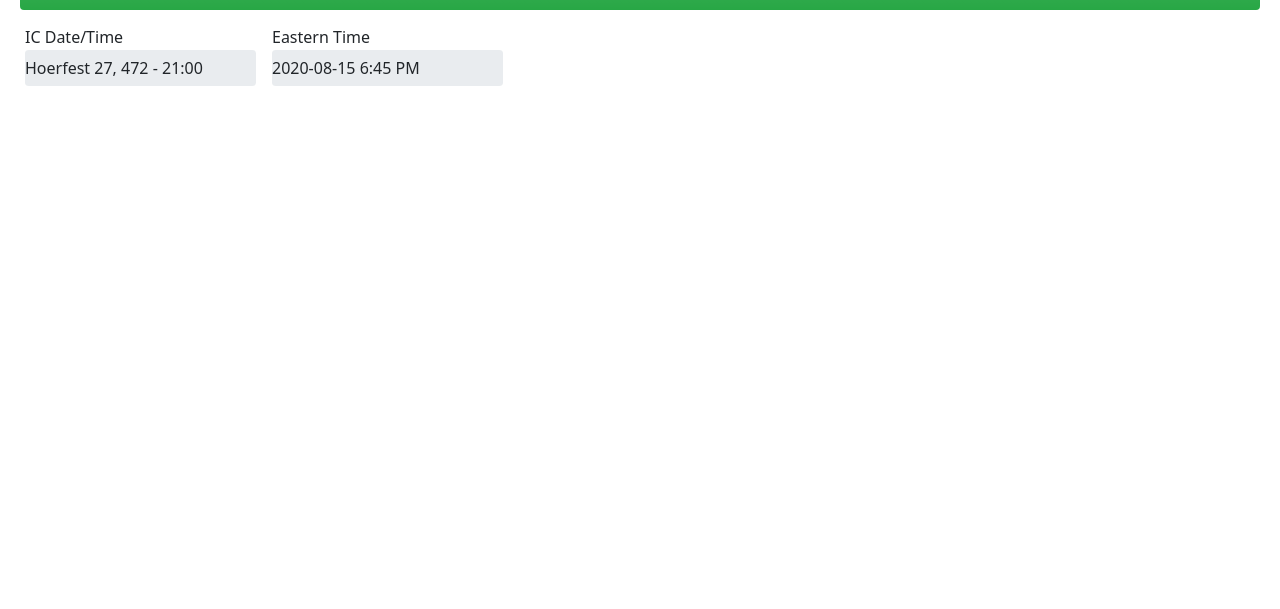
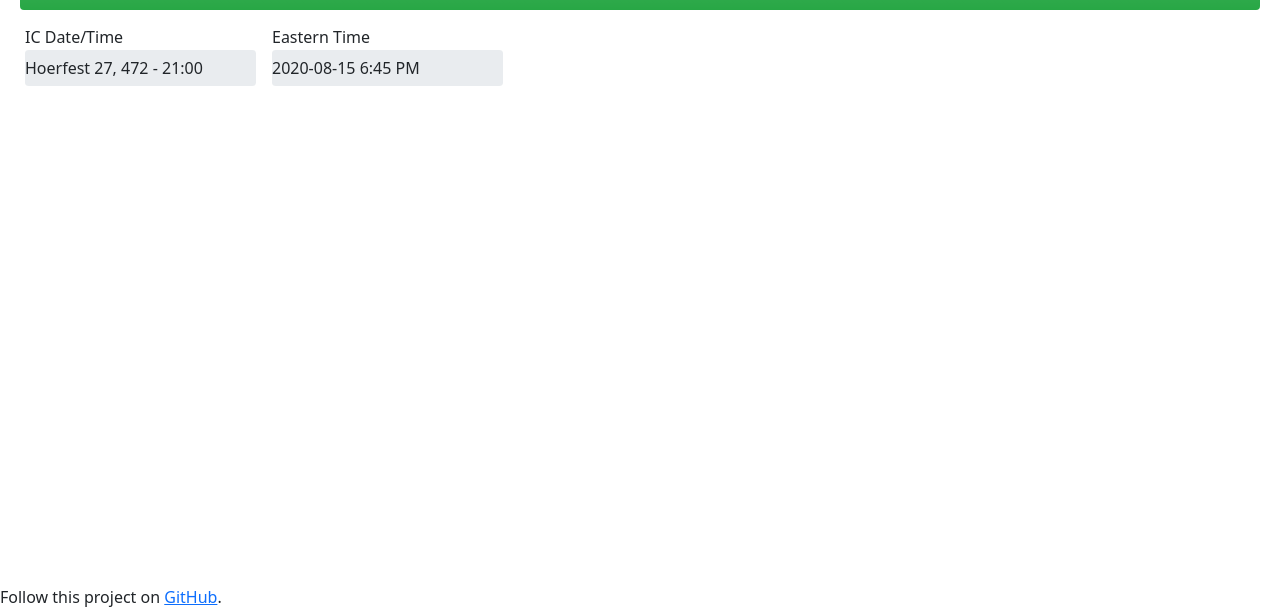
Before and after one commit to gesslar/threshtime, a plain HTML site: page index.html in a window 1280 px wide. Shown: the part 191-800 px from the top of the page. Drawn offline with nearby package versions, Linux system fonts and the light colour scheme.

Commit message:
renamed things to threshtime and added link to github

```diff
--- a/index.html
+++ b/index.html
@@ -3,7 +3,7 @@
 <head>
     <meta charset="UTF-8">
     <meta name="viewport" content="width=device-width, initial-scale=1.0">
-    <title>Thresh RL to IC Date/Time Converter</title>
+    <title>ThreshTime</title>
     <link rel="shortcut icon" type="image/png" href="images/5523616-clock-png-high-quality-image-png-arts-png-clock-980_980_preview.png">
     <link rel="stylesheet" href="css/style.css">
     <link rel="stylesheet" href="https://stackpath.bootstrapcdn.com/bootstrap/5.0.0-alpha1/css/bootstrap.min.css" integrity="sha384-r4NyP46KrjDleawBgD5tp8Y7UzmLA05oM1iAEQ17CSuDqnUK2+k9luXQOfXJCJ4I" crossorigin="anonymous">
@@ -45,7 +45,9 @@
                 <input class="form-control form-control-plaintext" type="text" id="etdatetimeoutput" readonly>
             </div>
         </div>
-
+    </div>
+    <div class="fixed-bottom">
+        Follow this project on <a href="https://github.com/gesslar/threshtime">GitHub</a>.
     </div>
 </body>
 </html>
```
Also changed, not shown: README.md.
